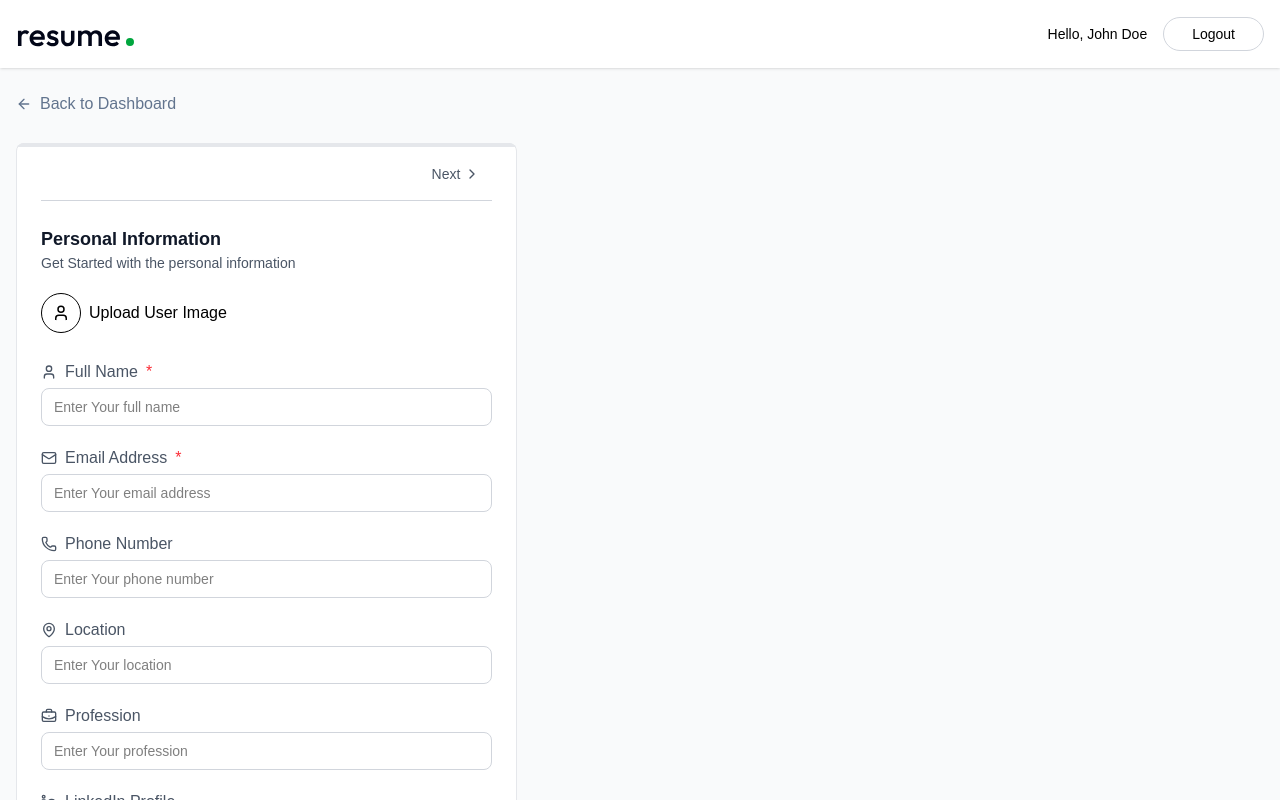
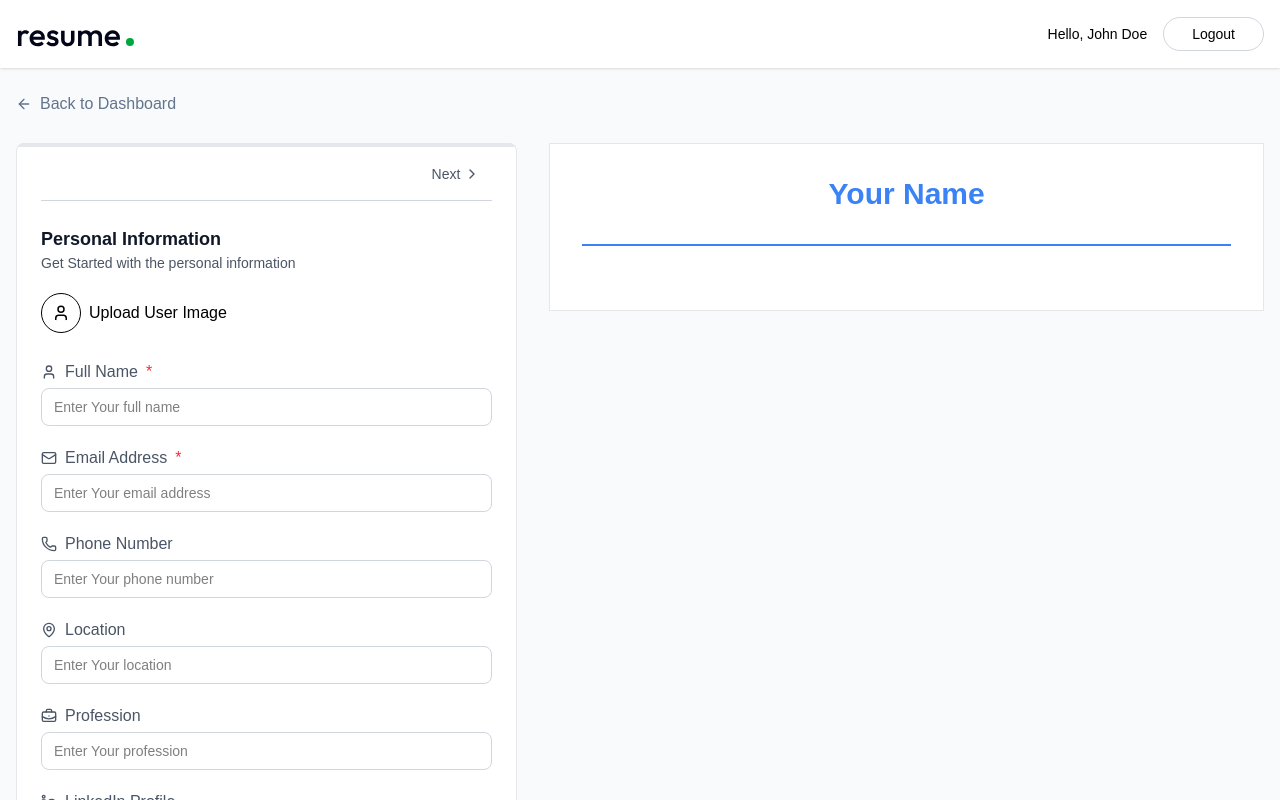
Before and after one commit to Sivatheevan1224/Resume_Builder, a React (Vite) app in the folder client/: page /app/builder/1 in a window 1280 px wide. Shown: the top 800 px of the page. Built offline with nearby package versions, Linux system fonts and the light colour scheme.

Commit message:
Add resume preview functionality and multiple template components

```diff
--- /dev/null
+++ b/client/src/components/ResumePreview.jsx
@@ -0,0 +1,70 @@
+import React from "react";
+import ModernTemplate from "./templates/ModernTemplate";
+import ClassicTemplate from "./templates/ClassicTemplate";
+import MinimalTemplate from "./templates/MinimalTemplate";
+import MinimalImageTemplate from "./templates/MinimalImageTemplate";
+
+const ResumePreview = ({ data, template, accentColor, classes = "" }) => {
+  const renderTemplate = () => {
+    switch (template) {
+      case "modern":
+        return <ModernTemplate data={data} accentColor={accentColor} />;
+      case "minimal":
+        return <MinimalTemplate data={data} accentColor={accentColor} />;
+      case "minimal-image":
+        return <MinimalImageTemplate data={data} accentColor={accentColor} />;
+      default:
+        return <ClassicTemplate data={data} accentColor={accentColor} />;
+    }
+  };
+  return (
+    <div className="w-full bg-gray-100">
+      <div
+        id="resume-preview"
+        className={
+          "border  border-gray-200 print:shadow-none print:border-none" +
+          classes
+        }
+      >
+        {renderTemplate()}
+      </div>
+
+      <style jsx>
+        {`
+          @page {
+            size: letter;
+            margin: 0;
+          }
+          @media print {
+            html,
+            body {
+              width: 8.5in;
+              height: 11in;
+              overflow: hidden;
+            }
+            body * {
+              visibility: hidden;
+            }
+            #resume-preview,
+            #resume-preview * {
+              visibility: visible;
+            }
+            #resume-preview {
+              position: absolute;
+              left: 0;
+              top: 0;
+              width: 100%;
+              height: auto;
+              margin: 0;
+              padding: 0;
+              box-shadow: none !important;
+              border: none !important;
+            }
+          }
+        `}
+      </style>
+    </div>
+  );
+};
+
+export default ResumePreview;
--- /dev/null
+++ b/client/src/components/TemplateSelector.jsx
@@ -0,0 +1,9 @@
+import React from 'react'
+
+const TemplateSelector = () => {
+  return (
+    <div>TemplateSelector</div>
+  )
+}
+
+export default TemplateSelector
--- a/client/src/pages/ResumeBuilder.jsx
+++ b/client/src/pages/ResumeBuilder.jsx
@@ -13,6 +13,7 @@
   User,
 } from "lucide-react";
 import PersonalInfoForm from "../components/PersonalInfoForm";
+import ResumePreview from "../components/ResumePreview";
 
 const ResumeBuilder = () => {
   const { resumeId } = useParams();
@@ -89,7 +90,9 @@
 
               {/* Section Navigation */}
               <div className="flex justify-between items-center mb-6 border-b border-gray-300 py-1">
-                <div></div>
+                <div>
+
+                </div>
                 <div className="flex items-center">
                   {activeSectionIndex !== 0 && (
                     <button
@@ -124,14 +127,35 @@
 
               {/* Active Section Form */}
               <div className="space-y-6">
-                    {activeSection.id === "personal" && (
-                      <PersonalInfoForm data={resumeData.personal_info} onChange={(data)=>setResumeData(prev=>({...prev, personal_info:data}))} removeBackground={removeBackground} setRemoveBackground={setRemoveBackground} />
-                    )}
+                {activeSection.id === "personal" && (
+                  <PersonalInfoForm
+                    data={resumeData.personal_info}
+                    onChange={(data) =>
+                      setResumeData((prev) => ({
+                        ...prev,
+                        personal_info: data,
+                      }))
+                    }
+                    removeBackground={removeBackground}
+                    setRemoveBackground={setRemoveBackground}
+                  />
+                )}
               </div>
             </div>
           </div>
           {/* Right Panel - Preview */}
-          <div></div>
+          <div className="lg:col-span-7 max-lg:mt-6">
+            <div>
+              {/* Resume Buttons */}
+            </div>
+
+            {/* Resume Preview Area */}
+            <ResumePreview
+              data={resumeData}
+              template={resumeData.template}
+              accentColor={resumeData.accent_color}
+            />
+          </div>
         </div>
       </div>
     </div>
```
Also changed, not shown: client/src/components/templates/ClassicTemplate.jsx (renamed from client/src/assets/templates/ClassicTemplate.jsx), client/src/components/templates/MinimalImageTemplate.jsx (renamed from client/src/assets/templates/MinimalImageTemplate.jsx), client/src/components/templates/MinimalTemplate.jsx (renamed from client/src/assets/templates/MinimalTemplate.jsx), client/src/components/templates/ModernTemplate.jsx (renamed from client/src/assets/templates/ModernTemplate.jsx).
